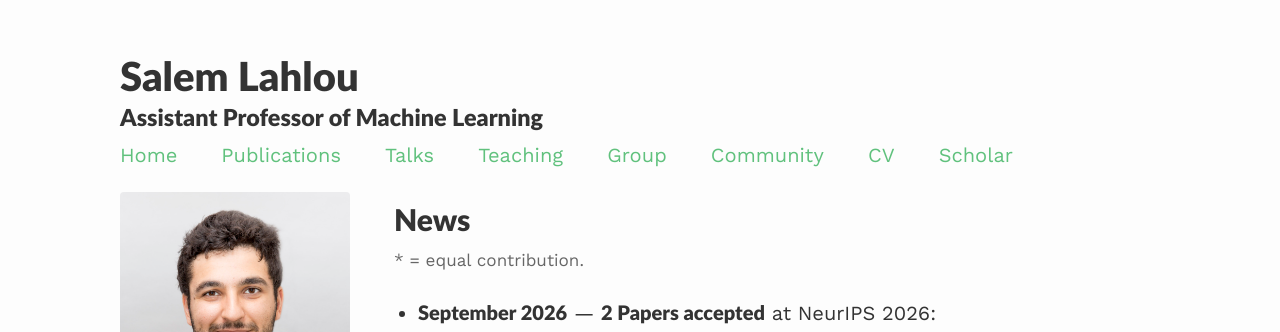
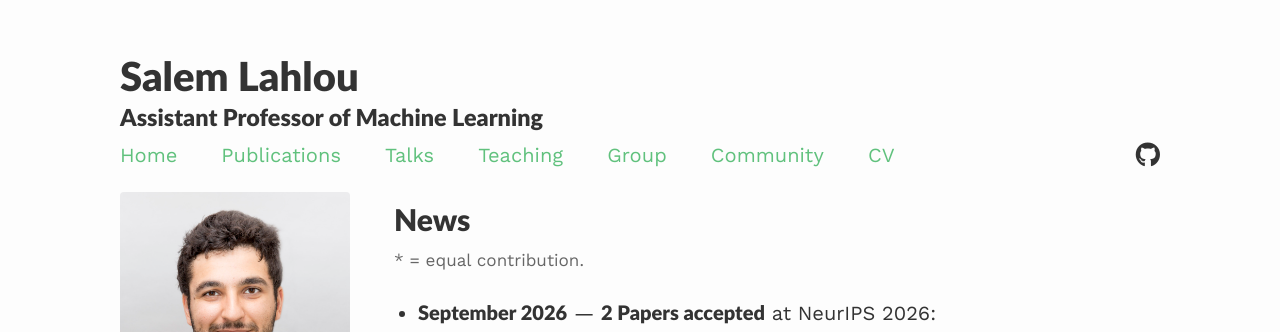
Before and after one commit to saleml/saleml.github.io, a Jekyll site: the page built from index.md, in a window 1280 px wide. Shown: the top 332 px of the page. Built offline with Jekyll 4.4.1, drawn with Linux system fonts in a browser that asks for light colours; nearby versions of some CDN libraries; a style sheet for code colours, icons or effects is not loaded.

Commit message:
Replace Scholar nav link with Scholar/GitHub icons; fix dark-mode name colour
- Top navigation: the "Scholar" text link becomes Google Scholar
  (Academicons) and GitHub (Font Awesome) icons at the right end of the bar
- Dark mode: Salem's bolded name in news and publication author lists was
  #000 on the dark background; now #e6e9ee. Fixed in the publications
  generator too, so the next sync keeps it

Co-Authored-By: Claude Opus 5.5 <noreply@anthropic.com>

```diff
--- a/_includes/navigation.html
+++ b/_includes/navigation.html
@@ -6,5 +6,8 @@
         <a href="{{site.baseurl}}/research-group/">Group</a>
         <a href="{{site.baseurl}}/community/">Community</a>
         <a href="{{site.baseurl}}/assets/files/CV.pdf" target="_blank">CV</a>
-        <a href="https://scholar.google.com/citations?user=xLSkCrIAAAAJ&hl=fr&oi=ao" target="_blank">Scholar</a>
+        <span class="nav-icons">
+          <a href="https://scholar.google.com/citations?user=xLSkCrIAAAAJ&hl=fr&oi=ao" target="_blank" title="Google Scholar" aria-label="Google Scholar"><i class="ai ai-google-scholar"></i></a>
+          <a href="https://github.com/{{ site.github }}" target="_blank" title="GitHub" aria-label="GitHub"><i class="fab fa-github"></i></a>
+        </span>
 </div>
--- a/_layouts/default.html
+++ b/_layouts/default.html
@@ -8,6 +8,7 @@
         <meta charset="utf-8">
         <meta content="width=device-width, initial-scale=1" name="viewport">
         <link rel="stylesheet" href="{{site.baseurl}}/assets/css/main.css">
+        <link rel="stylesheet" href="https://cdn.jsdelivr.net/npm/academicons@1.9.5/css/academicons.min.css">
 
         <h1 class="post-headline">{{site.title}}</h1>
         <h3 class="post-description">{{site.description}}</h3>
--- a/assets/css/_sass/style.scss
+++ b/assets/css/_sass/style.scss
@@ -169,6 +169,27 @@ blockquote {
   margin-bottom: 0.8em;
 }
 
+/* Scholar and GitHub icons at the end of the top navigation. */
+.nav-icons {
+  display: inline-flex;
+  align-items: center;
+  gap: 0.9em;
+  margin-left: auto;
+
+  a {
+    margin-right: 0;
+    color: $text-color;
+    font-size: 1.35em;
+    line-height: 1;
+    &:hover { color: $brand-color; }
+
+    @media (prefers-color-scheme: dark) {
+      color: $text-color-dark;
+      &:hover { color: $brand-color; }
+    }
+  }
+}
+
 
 /* Button */
 .simplebutton {
--- a/index.md
+++ b/index.md
@@ -278,6 +278,9 @@ published: true
 }
 .home-news-list .pub-author-student { color: #1a56db; }
 .home-news-list .pub-author-me { font-weight: 700; color: #000; }
+@media (prefers-color-scheme: dark) {
+  .home-news-list .pub-author-me { color: #e6e9ee; }
+}
 @media (max-width: 720px) {
   .home-layout {
     grid-template-columns: 1fr;
--- a/scripts/sync_publications.py
+++ b/scripts/sync_publications.py
@@ -298,6 +298,9 @@ body { max-width: 1200px !important; }
 }
 .pub-author-student { color: #1a56db; }
 .pub-author-me { font-weight: 700; color: #000; }
+@media (prefers-color-scheme: dark) {
+  .pub-author-me { color: #e6e9ee; }
+}
 @media (max-width: 720px) {
   body { max-width: 100% !important; }
   .publications-columns { grid-template-columns: 1fr; }
```
Also changed, not shown: _pages/publications.md (+3 -0 lines).
